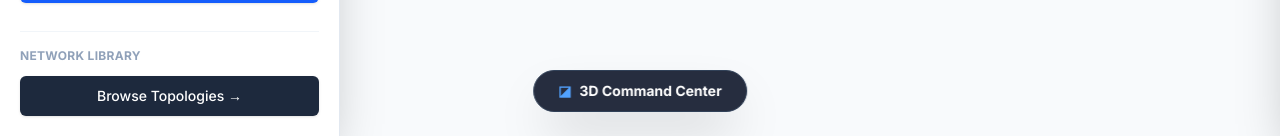
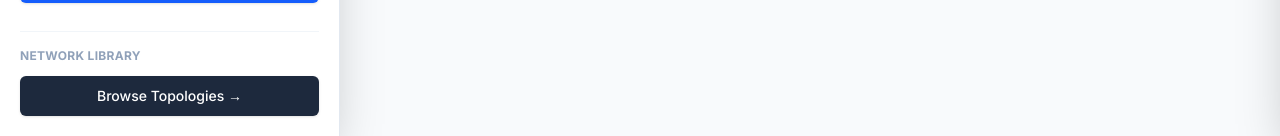
Before and after one commit to ashishsinghh935-ops/urban-traffic-optimizer, a Next.js app in the folder frontend/: page / in a window 1280 px wide. Shown: the part 664-800 px from the top of the page. Built offline with nearby package versions, Linux system fonts and the light colour scheme.

Commit message:
Reverted 3D mode to maintain clean 2D infrastructure layout

```diff
--- a/frontend/app/page.tsx
+++ b/frontend/app/page.tsx
@@ -95,15 +95,11 @@ export default function TrafficDashboard() {
   const [status, setStatus] = useState("System Standby");
 
   const [isSidebarOpen, setIsSidebarOpen] = useState(true);
-
   const [isComputing, setIsComputing] = useState(false);
   const [terminalLogs, setTerminalLogs] = useState<string[]>([]);
 
   // HOVER TOOLTIP STATE
   const [hoverData, setHoverData] = useState<{ x: number, y: number, title: string, lines: string[] } | null>(null);
-
-  // 3D COMMAND CENTER STATE
-  const [is3DMode, setIs3DMode] = useState(false);
 
   const [nodeBoundaries, setNodeBoundaries] = useState<Record<string, string | number>>({
     'A': 1000, 'B': 0, 'C': 0, 'D': -1000
@@ -154,7 +150,6 @@ export default function TrafficDashboard() {
   }, []);
 
   const onNodeMouseEnter = useCallback((event: React.MouseEvent, node: Node) => {
-    if (is3DMode) return; // Disable hover tooltips in 3D mode for performance
     const val = Number(nodeBoundaries[node.id]) || 0;
     const typeStr = val > 0 ? "Source Node (Traffic Gen)" : val < 0 ? "Sink Node (Traffic Abs)" : "Pass-through Node";
     setHoverData({
@@ -166,10 +161,9 @@ export default function TrafficDashboard() {
         `Classification: ${typeStr}`
       ]
     });
-  }, [nodeBoundaries, is3DMode]);
+  }, [nodeBoundaries]);
 
   const onEdgeMouseEnter = useCallback((event: React.MouseEvent, edge: Edge) => {
-    if (is3DMode) return;
     const flowStr = edge.label && edge.label !== '---' ? edge.label : '0 units/hr';
     const blockedStr = edge.data?.blocked ? 'BLOCKED 🚧' : 'Active Flow';
     setHoverData({
@@ -181,7 +175,7 @@ export default function TrafficDashboard() {
         `Status: ${blockedStr}`
       ]
     });
-  }, [is3DMode]);
+  }, []);
 
   const onMouseLeave = useCallback(() => setHoverData(null), []);
 
@@ -560,7 +554,7 @@ export default function TrafficDashboard() {
 
       {/* HOVER TOOLTIP OVERLAY */}
       <AnimatePresence>
-        {hoverData && !is3DMode && (
+        {hoverData && (
           <motion.div
             initial={{ opacity: 0, y: 10, scale: 0.95 }}
             animate={{ opacity: 1, y: 0, scale: 1 }}
@@ -591,17 +585,8 @@ export default function TrafficDashboard() {
         </button>
       </div>
 
-      {/* CANVAS CONTAINER WITH 3D CSS TRANSFORMS */}
-      <div className="flex-1 relative w-full h-full z-0 bg-slate-200/50 overflow-hidden">
-
-        <div
-          className={`w-full h-full transition-all duration-1000 ease-[cubic-bezier(0.23,1,0.32,1)] origin-center bg-slate-50 ${
-            is3DMode
-              ? 'scale-[0.85] shadow-[0_50px_100px_-20px_rgba(0,0,0,0.4)] rounded-3xl border border-slate-300 overflow-hidden'
-              : ''
-          }`}
-          style={is3DMode ? { transform: 'perspective(1500px) rotateX(55deg) rotateZ(-35deg)' } : {}}
-        >
+      {/* CANVAS CONTAINER */}
+      <div className="flex-1 relative w-full h-full z-0 bg-slate-50">
         <ReactFlow
           nodes={nodes}
           edges={edges}
@@ -637,25 +622,6 @@ export default function TrafficDashboard() {
             position="bottom-left"
           />
         </ReactFlow>
-        </div>
-
-        {/* 3D MODE TOGGLE (FLOATING DOCK) */}
-        <div className={`absolute bottom-6 left-1/2 -translate-x-1/2 z-20 transition-all duration-500 ${showAnalysis ? 'opacity-0 pointer-events-none' : 'opacity-100'}`}>
-          <button
-            onClick={() => setIs3DMode(!is3DMode)}
-            className={`px-6 py-2.5 rounded-full text-sm font-bold shadow-2xl border transition-all flex items-center gap-2
-              ${is3DMode
-                ? 'bg-blue-600 text-white border-blue-500 hover:bg-blue-500 hover:-translate-y-1'
-                : 'bg-slate-900/90 backdrop-blur-md text-white border-slate-700 hover:bg-slate-800 hover:-translate-y-1'
-              }`}
-          >
-            {is3DMode ? (
-              <><span className="text-blue-200">⬚</span> Exit 3D Mode</>
-            ) : (
-              <><span className="text-blue-400">◪</span> 3D Command Center</>
-            )}
-          </button>
-        </div>
       </div>
 
       {/* LEFT SIDEBAR (Universal Collapse / Floating Panel) */}
```
Lines whose indentation alone changed are shown as unchanged.
